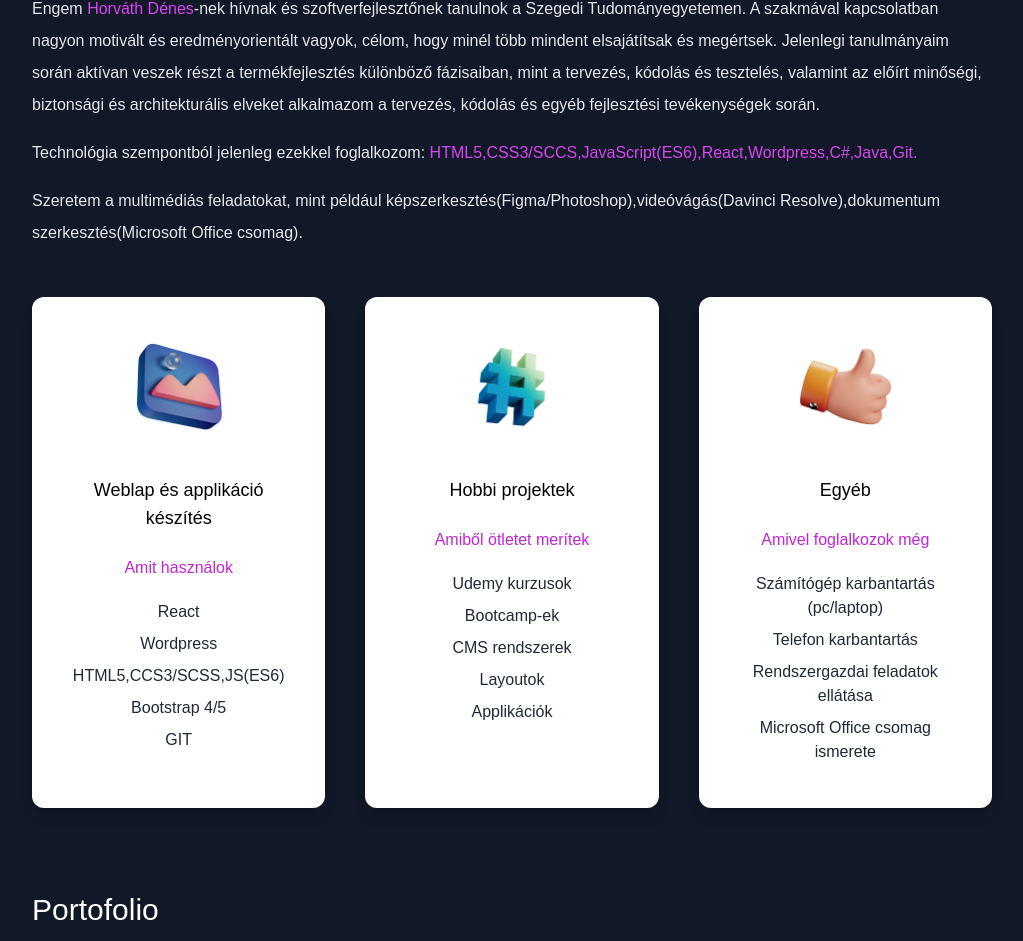
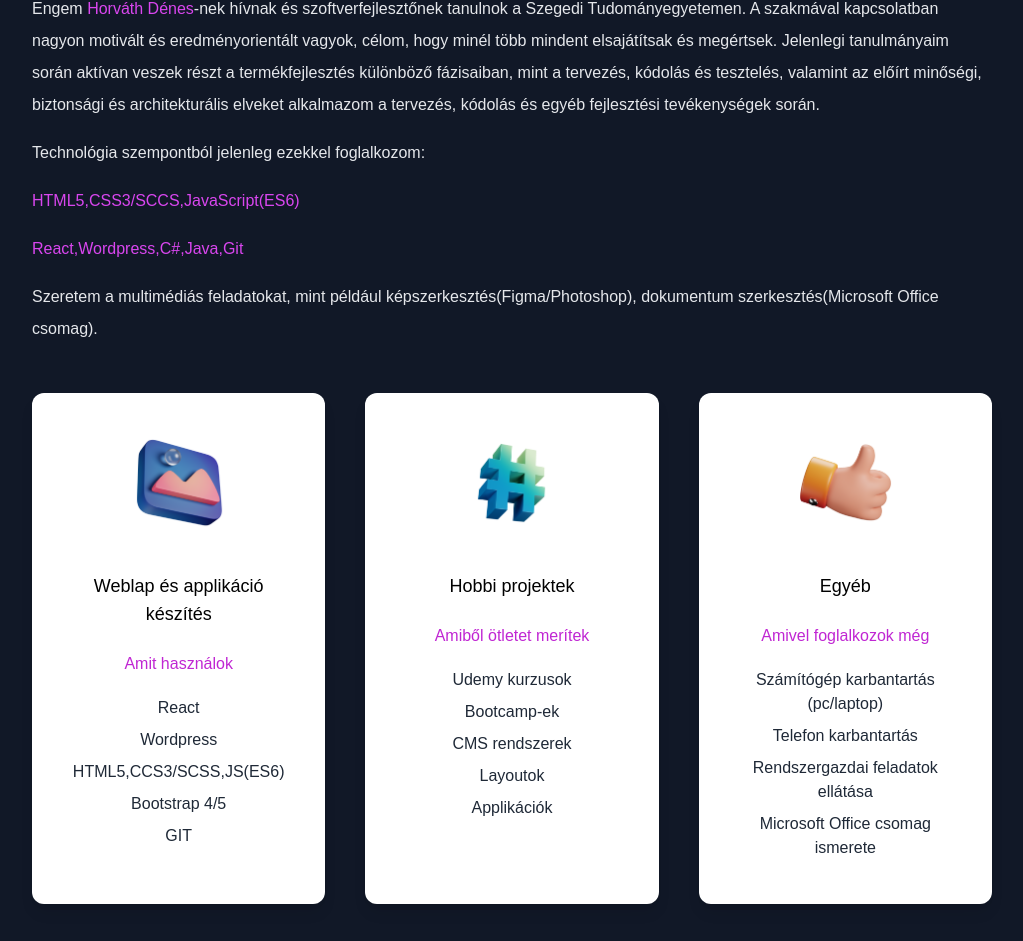
Before and after one commit to HDenes8/hdenes, a Next.js app: page / in a window 1280 px wide. Shown: the part 995-1936 px from the top of the page, without its empty margins (128-1151 px from the left). Built offline with nearby package versions, Linux system fonts and the light colour scheme.

Commit message:
some fixes

```diff
--- a/pages/index.js
+++ b/pages/index.js
@@ -67,8 +67,10 @@ export default function Home() { const [darkMode, setDarkMode] = useState(true);
             <div>
                 <h3 className="text-3xl py-1 dark:text-white ">Rólam / Amivel foglalkozom 👈</h3>
                 <p className="text-md py-2 leading-8 text-gray-800 dark:text-gray-200"> Engem  <span className="text-fuchsia-500"> Horváth Dénes</span>-nek hívnak és szoftverfejlesztőnek tanulnok a Szegedi Tudományegyetemen. A szakmával kapcsolatban nagyon motivált és eredményorientált vagyok, célom, hogy minél több mindent elsajátítsak és megértsek. Jelenlegi tanulmányaim során aktívan veszek részt a termékfejlesztés különböző fázisaiban, mint a tervezés, kódolás és tesztelés, valamint az előírt minőségi, biztonsági és architekturális elveket alkalmazom a tervezés, kódolás és egyéb fejlesztési tevékenységek során. </p>
-                <p className="text-md py-2 leading-8 text-gray-800 dark:text-gray-200"> Technológia szempontból jelenleg ezekkel foglalkozom: <span className="text-fuchsia-500"> HTML5,CSS3/SCCS,JavaScript(ES6),React,Wordpress,C#,Java,Git. </span> </p>
-                <p className="text-md py-2 leading-8 text-gray-800 dark:text-gray-200"> Szeretem a multimédiás feladatokat, mint például képszerkesztés(Figma/Photoshop),videóvágás(Davinci Resolve),dokumentum szerkesztés(Microsoft Office csomag).</p>
+                <p className="text-md py-2 leading-8 text-gray-800 dark:text-gray-200"> Technológia szempontból jelenleg ezekkel foglalkozom: </p>
+                <p className="text-md py-2 leading-8 text-gray-800 dark:text-gray-200"> <span className="text-fuchsia-500"> HTML5,CSS3/SCCS,JavaScript(ES6) </span> </p>
+                <p className="text-md py-2 leading-8 text-gray-800 dark:text-gray-200"> <span className="text-fuchsia-500"> React,Wordpress,C#,Java,Git </span> </p>
+                <p className="text-md py-2 leading-8 text-gray-800 dark:text-gray-200"> Szeretem a multimédiás feladatokat, mint például képszerkesztés(Figma/Photoshop), dokumentum szerkesztés(Microsoft Office csomag).</p>
 
             </div>
             <div className="lg:flex gap-10">
```
